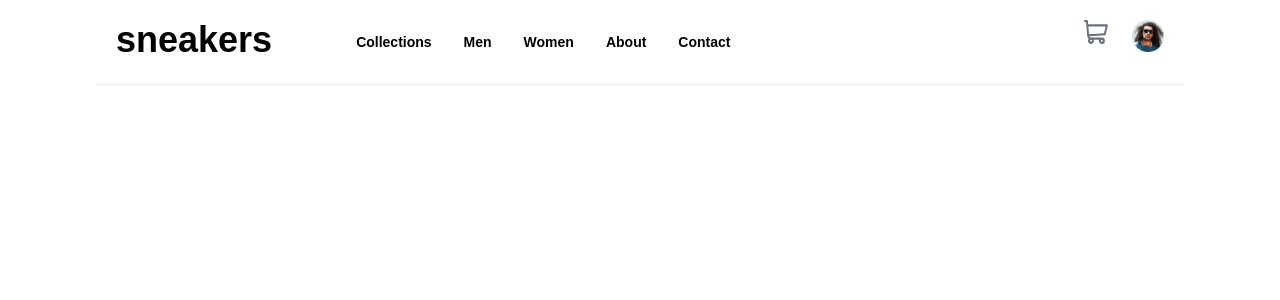
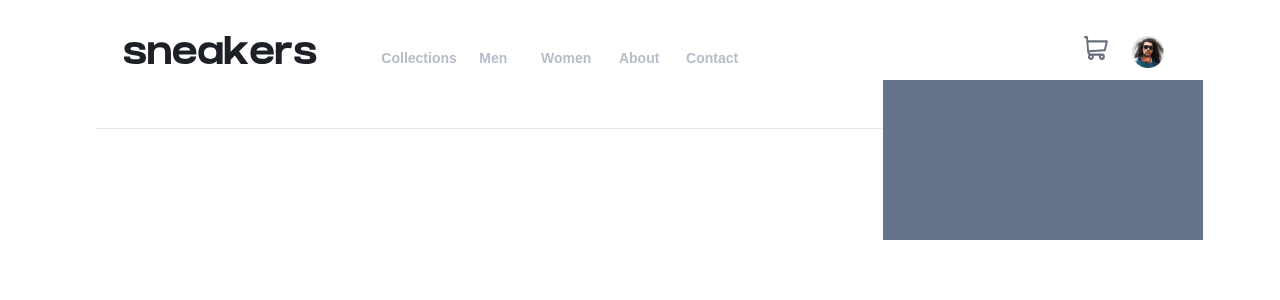
Before and after one commit to manishdevelops/e-commerce-product-page, a React (Create React App) app: page / in a window 1280 px wide. Shown: the top 300 px of the page. Built offline with nearby package versions, Linux system fonts and the light colour scheme.

Commit message:
modified for better ui

```diff
--- a/src/components/Header.js
+++ b/src/components/Header.js
@@ -2,56 +2,90 @@ import menu from '../assets/images/icon-menu.svg';
 import cart from '../assets/images/icon-cart.svg';
 import avatar from '../assets/images/image-avatar.png';
 import close from '../assets/images/icon-close.svg';
+import logo from '../assets/images/logo.svg';
+
 import { useState } from 'react';
 
 const Header = () => {
 	const [isNavOpen, setIsNavOpen] = useState(false);
 	return (
 		<>
-			<header className='font-kumbh-sans flex md:w-[95%] lg:w-[85%] mx-auto justify-between align-baseline p-5'>
+			<header className='font-kumbh-sans flex md:w-[95%] lg:w-[85%] mx-auto mt-4 justify-between align-baseline px-5 pt-5'>
 				<div className='flex '>
-					<div className='flex mr-14'>
+					<div className='flex mr-6 md:mr-10'>
 						<button
 							className='md:hidden'
 							onClick={() => setIsNavOpen(!isNavOpen)}
 						>
-							<img className='w-6 h-5 mr-4 ' alt='menu' src={menu} />
+							<img className='w-6 h-5  mr-4 block' alt='menu' src={menu} />
 						</button>
-						<h1 className='font-bold text-4xl'>sneakers</h1>
+						<img
+							alt='logo'
+							src={logo}
+							className='w-[70%] md:w-full md:h-7 ml-2 h-6 lg:mr-10'
+						/>
 					</div>
 					<div
-						className={`w-[70%] absolute md:static md:block h-full  left-0 top-0 px-3 ${
+						className={`w-[70%] absolute z-10 md:static md:block h-full bg-white  left-0 top-0 px-3 mt-4 md:mt-0 ${
 							isNavOpen ? 'block' : 'hidden'
 						}`}
 					>
 						<button className='md:hidden' onClick={() => setIsNavOpen(false)}>
-							<img alt='close' src={close} className='my-7 w-5' />
+							<img alt='close' src={close} className='my-7 w-5 mx-4' />
 						</button>
-						<nav className=' '>
-							<ul className='md:flex'>
-								<li className='capitalize my-3 mx-4 font-bold text-sm'>
-									collections
+						<nav>
+							<ul className='md:flex md:text-grayish-blue'>
+								<li className='capitalize  font-bold text-xl mt-3 mx-4 md:mx-0  md:text-sm  cursor-pointer hover:text-very-dark-blue md:text-center'>
+									<a
+										href='#collections'
+										className="h-20 after:content-[''] after:bg-orange-1 after:w-[72.94px] md:hover:after:h-[3px]  after:top-4 flex flex-col justify-between"
+									>
+										collections
+									</a>
 								</li>
-								<li className='capitalize my-3 mx-4 font-bold text-sm'>men</li>
-								<li className='capitalize my-3 mx-4 font-bold text-sm'>
-									women
+								<li className='capitalize mt-3 mx-4 md:mx-0  md:text-sm font-bold text-xl cursor-pointer hover:text-very-dark-blue md:text-center'>
+									<a
+										href='#men'
+										className="h-20 after:content-[''] after:bg-orange-1 after:w-[72.94px] md:hover:after:h-[3px]  after:top-4 flex flex-col justify-between"
+									>
+										men
+									</a>
 								</li>
-								<li className='capitalize my-3 mx-4 font-bold text-sm'>
-									about
+								<li className='capitalize mt-3 mx-4 md:mx-0  md:text-sm font-bold text-xl cursor-pointer hover:text-very-dark-blue md:text-center'>
+									<a
+										href='#women'
+										className="h-20 after:content-[''] after:bg-orange-1 after:w-[72.94px] md:hover:after:h-[3px]  after:top-4 flex flex-col justify-between"
+									>
+										women
+									</a>
 								</li>
-								<li className='capitalize my-3 mx-4 font-bold text-sm'>
-									contact
+								<li className='capitalize mt-3 mx-4 md:mx-0 md:text-sm font-bold text-xl cursor-pointer hover:text-very-dark-blue md:text-center'>
+									<a
+										href='#about'
+										className="h-20 after:content-[''] after:bg-orange-1 after:w-[72.94px] md:hover:after:h-[3px]  after:top-4 flex flex-col justify-between"
+									>
+										about
+									</a>
+								</li>
+								<li className='capitalize mt-3 mx-4 md:mx-0 md:text-sm font-bold text-xl cursor-pointer hover:text-very-dark-blue md:text-center'>
+									<a
+										href='#contact'
+										className="h-20 after:content-[''] after:bg-orange-1 after:w-[72.94px] md:hover:after:h-[3px]  after:top-4 flex flex-col justify-between"
+									>
+										contact
+									</a>
 								</li>
 							</ul>
 						</nav>
 					</div>
 				</div>
 				<div className='flex'>
-					<img alt='cart' src={cart} className='w-6 h-6 mr-6' />
-					<img alt='avatar' src={avatar} className='w-8 h-8' />
+					<img alt='cart' src={cart} className='w-6 h-6 mr-3 md:mr-6' />
+					<article className='absolute top-32 md:top-20 left-[5vw] md:left-auto w-[90vw] md:right-[5%] lg:right-[6%] md:w-60 lg:w-80 h-40 bg-slate-500'></article>
+					<img alt='avatar' src={avatar} className='w-8 h-8 max-w-full' />
 				</div>
 			</header>
-			<hr className=' md:w-[92%] lg:w-[85%] mx-auto' />
+			<hr className=' md:w-[92%] lg:w-[85%] mx-auto hidden md:block' />
 		</>
 	);
 };
```
